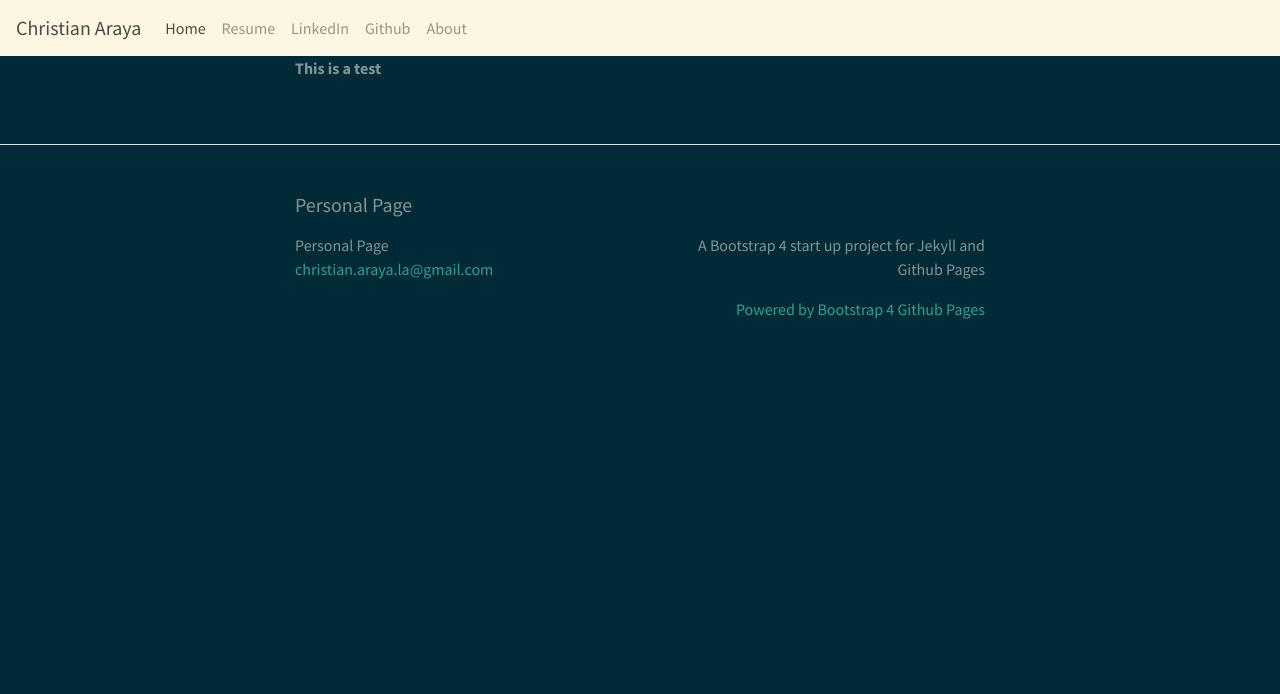
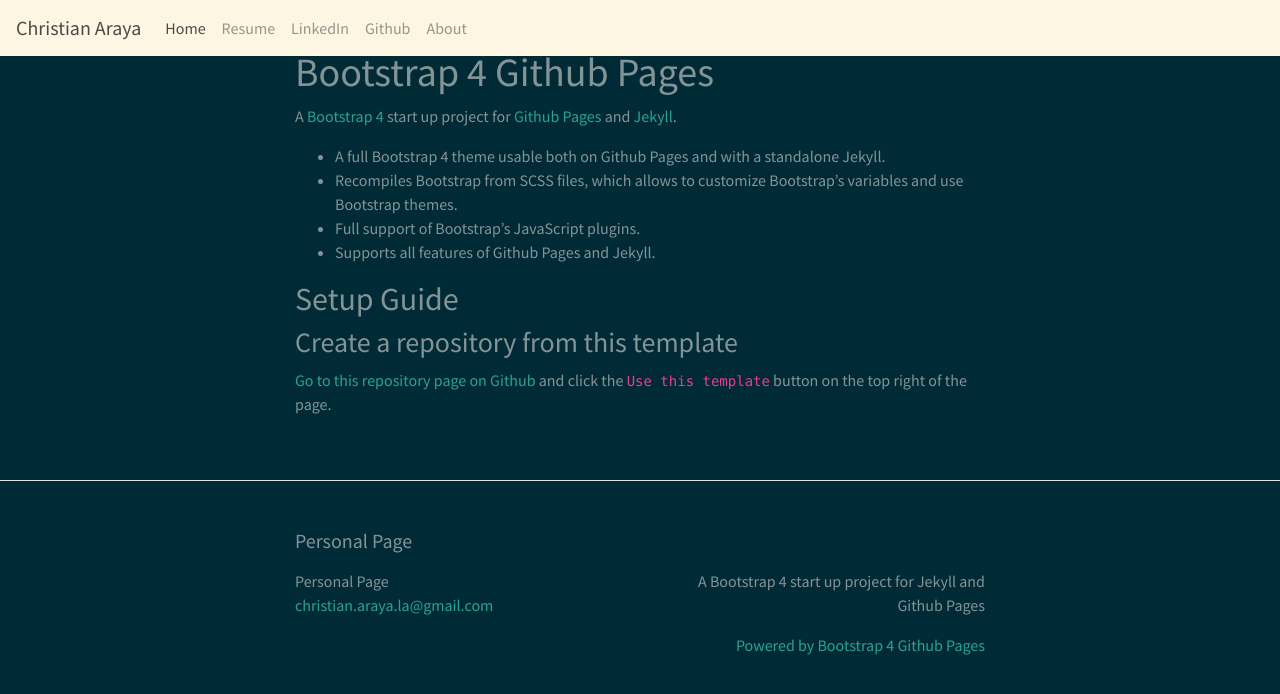
Before and after one commit to christian-araya/christian-araya.github.io, a Jekyll site: the page built from aboutMe.md, in a window 1280 px wide. Shown: the top 694 px of the page. Built offline with Jekyll 4.4.1, drawn with Linux system fonts in a browser that asks for light colours; our own code applies the rules of GitHub Pages for plain Markdown files.

Commit message:
Update aboutMe.md

```diff
--- a/aboutMe.md
+++ b/aboutMe.md
@@ -1 +1,17 @@
-**This is a test**
+---
+layout: page
+title: Bootstrap 4 Github Pages
+---
+
+A [Bootstrap 4](https://getbootstrap.com/) start up project for [Github Pages](https://pages.github.com/) and [Jekyll](https://jekyllrb.com/).
+
+* A full Bootstrap 4 theme usable both on Github Pages and with a standalone Jekyll.
+* Recompiles Bootstrap from SCSS files, which allows to customize Bootstrap's variables and use Bootstrap themes.
+* Full support of Bootstrap's JavaScript plugins.
+* Supports all features of Github Pages and Jekyll.
+
+## Setup Guide
+
+### Create a repository from this template
+
+[Go to this repository page on Github](https://github.com/nicolas-van/bootstrap-4-github-pages) and click the `Use this template` button on the top right of the page.
```
